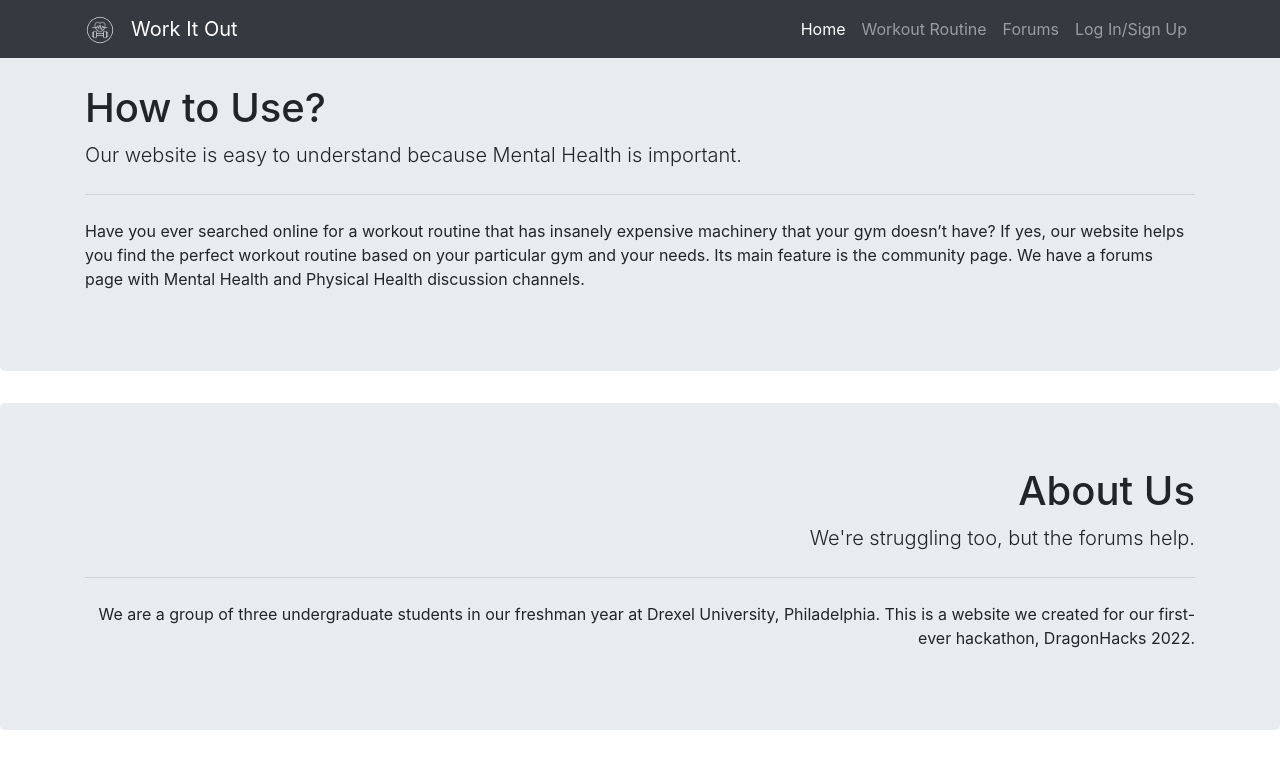
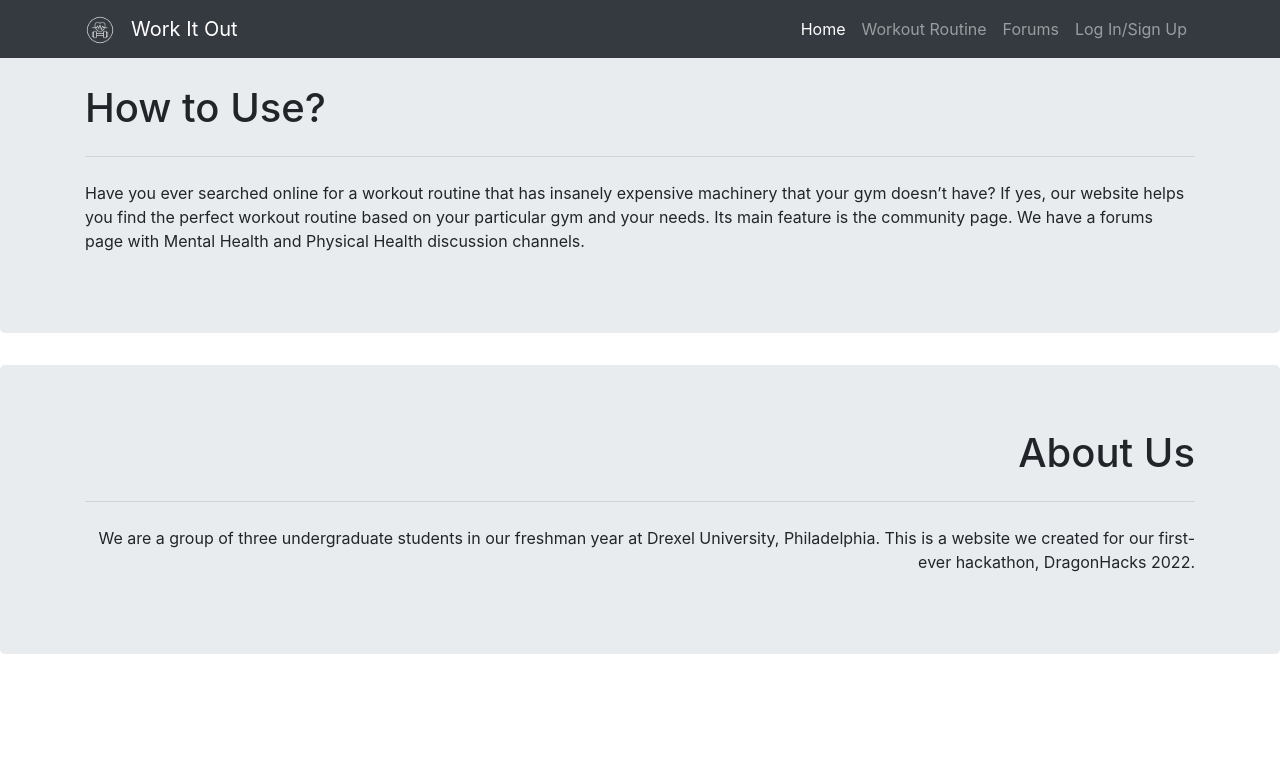
Before and after one commit to vatsaaaal/DragonHacks, a Django app: page / in a window 1280 px wide. Shown: the top 769 px of the page. Run offline with Django 4.2, Linux system fonts and the light colour scheme; some libraries are stand-ins or nearby versions.

Commit message:
change in homepage descriptions

```diff
--- a/dragonhacks/templates/dragonhacks/homepage.html
+++ b/dragonhacks/templates/dragonhacks/homepage.html
@@ -11,7 +11,6 @@
     <section style="margin-top: 20px;" class="jumbotron">
         <div class="container">
             <h1 class="jumbotron-heading">How to Use?</h1>
-            <p class="lead">Our website is easy to understand because Mental Health is important.</p>
             <hr class="my-4">
             <p>Have you ever searched online for a workout routine that has insanely expensive machinery that your gym doesn’t have? If yes, our website helps you find the perfect workout routine based on your particular gym and your needs. Its main feature is the community page. We have a forums page with Mental Health and Physical Health discussion channels.</p>
         </div>
@@ -20,7 +19,6 @@
     <section class="jumbotron text-right">
         <div class="container">
             <h1 class="jumbotron-heading">About Us</h1>
-            <p class="lead">We're struggling too, but the forums help.</p>
             <hr class="my-4">
             <p>We are a group of three undergraduate students in our freshman year at Drexel University, Philadelphia. This is a website we created for our first-ever hackathon, DragonHacks 2022.</p>
         </div>
```
Also changed, not shown: db.sqlite3.
